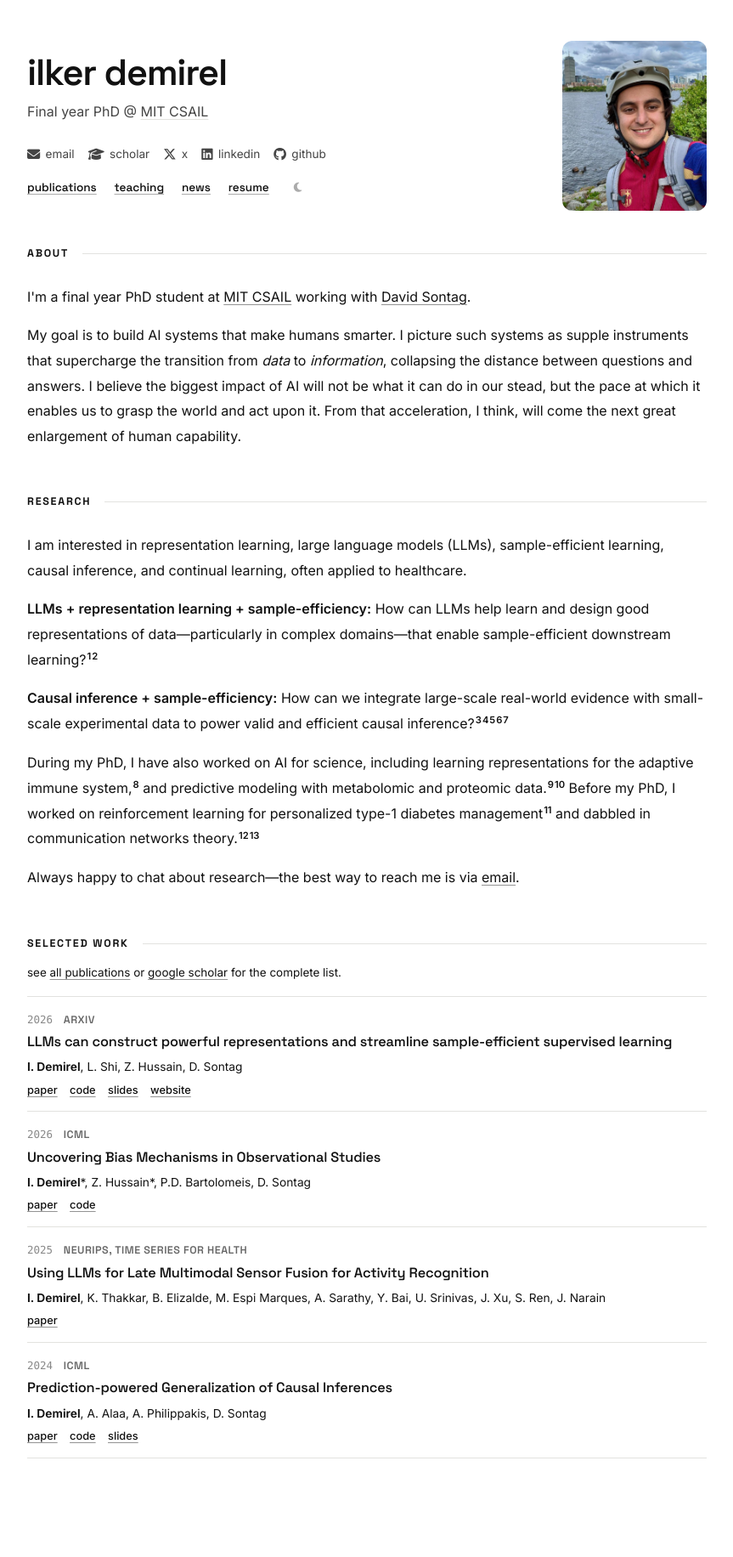
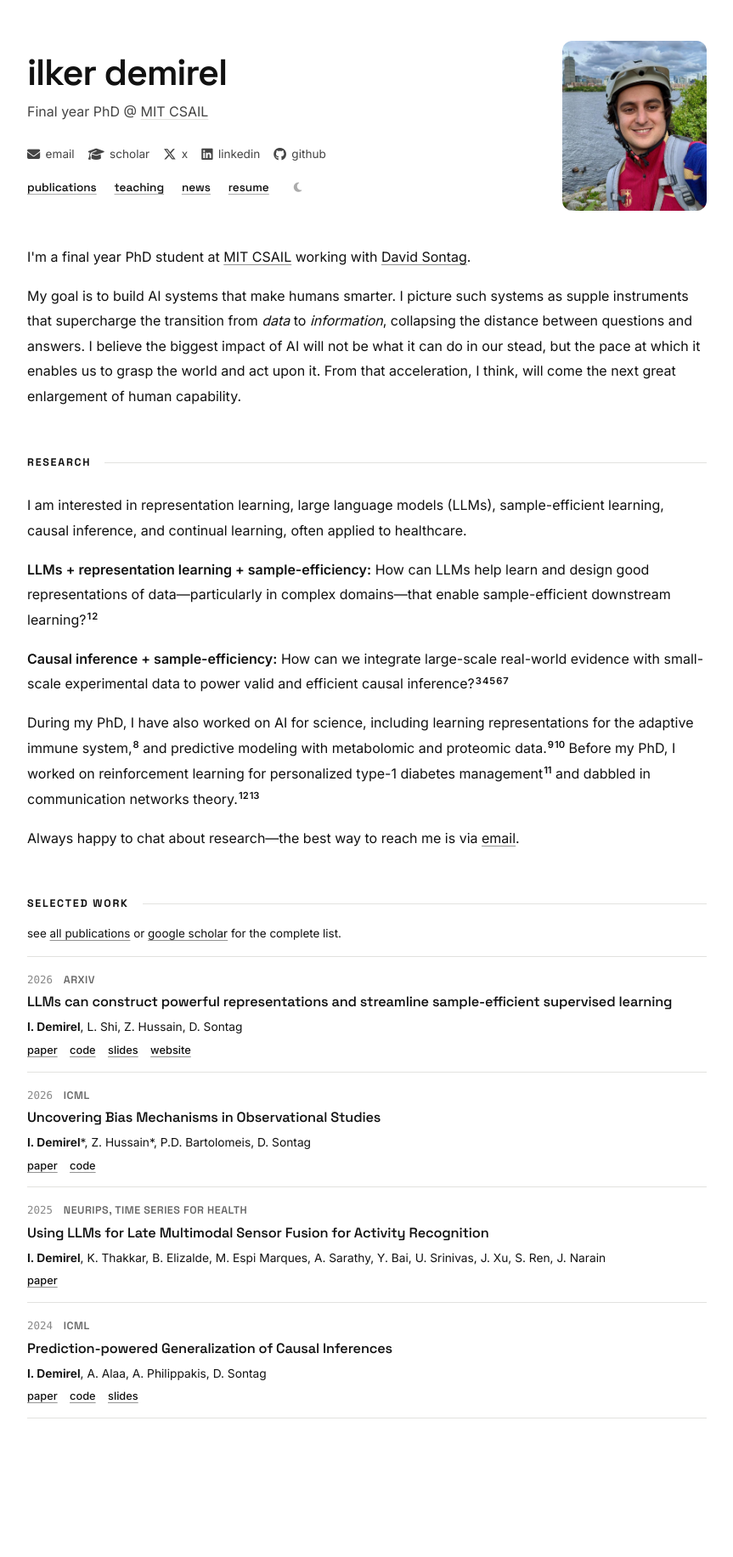
Before and after one commit to demireal/demireal.github.io, a Jekyll site: the page built from index.html, in a window 1280 px wide. Shown: the whole page at 85% size, without its empty margins (208-1071 px from the left). Built offline with Jekyll 4.4.1, drawn with Linux system fonts in a browser that asks for light colours; after the commit the page ends 1785 px from its top, so only the background shows below that.

Commit message:
remove about header
Co-authored-by: Cursor <cursoragent@cursor.com>

```diff
--- a/index.html
+++ b/index.html
@@ -32,7 +32,6 @@ title: ""
 
 <!-- ── About ───────────────────────────────────────────── -->
 <section class="section">
-  <h2 class="section__heading">about</h2>
   <p>
     I'm a final year PhD student at <a href="https://www.csail.mit.edu">MIT CSAIL</a> working with <a href="http://clinicalml.org">David Sontag</a>.
   </p>
```
